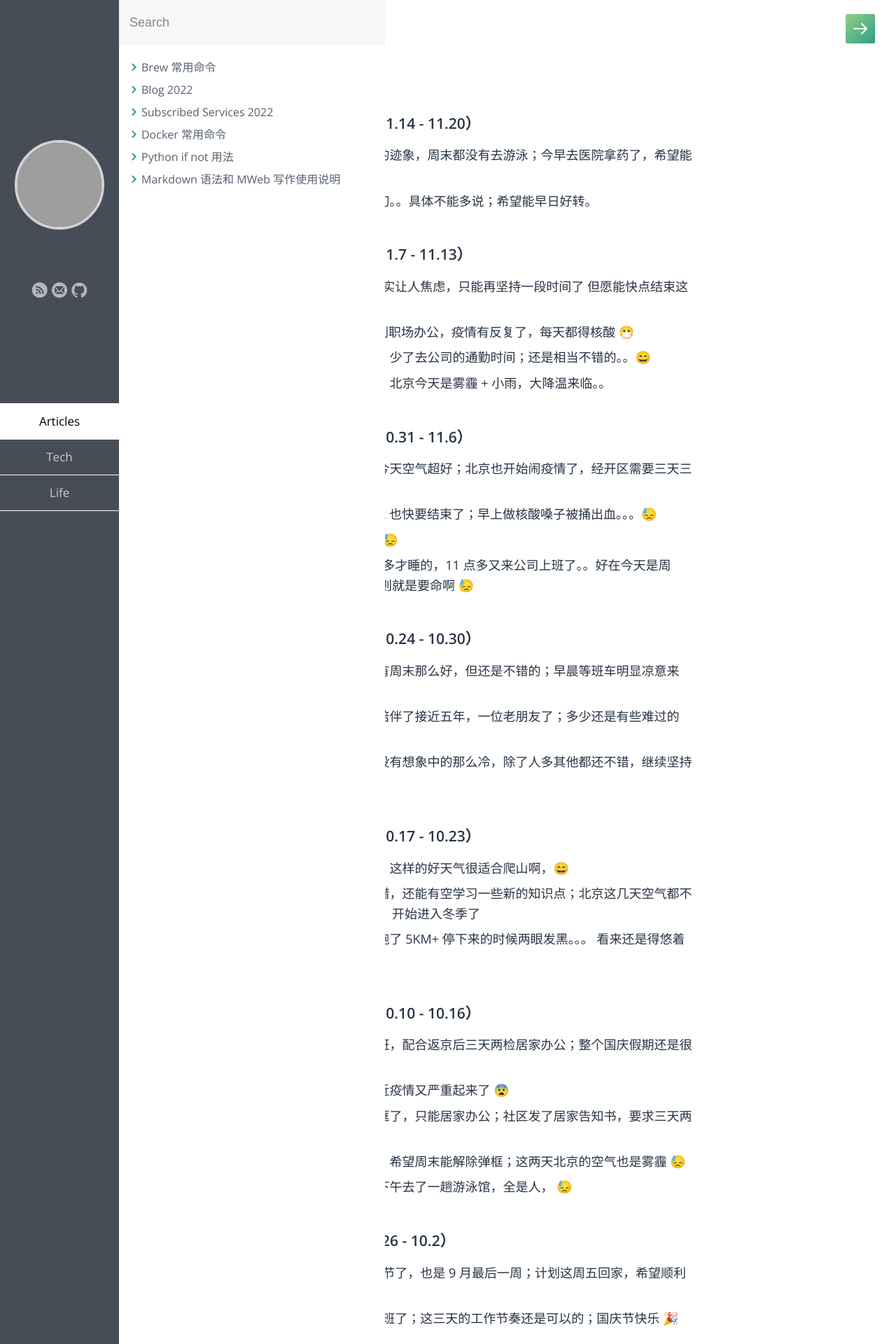
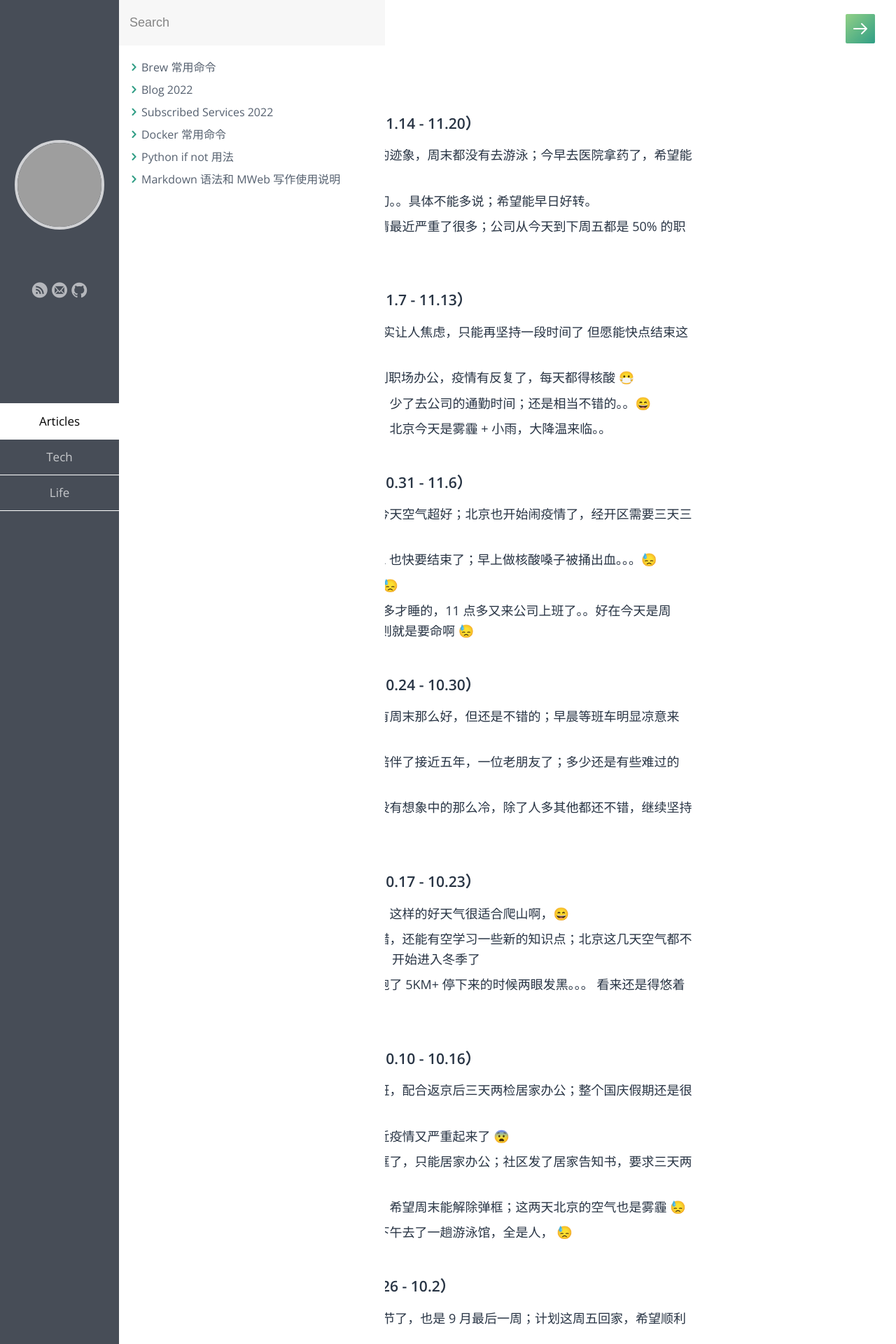
Before and after one commit to samxupeiran/samxupeiran.github.io, a Jekyll site: the page built from _posts/life/2022-05-06-my-blog.md, in a window 1280 px wide. Shown: the top 1920 px of the page at 70% size. Built offline with Jekyll 4.4.1, drawn with Linux system fonts in a browser that asks for light colours; some web fonts are replaced; some of the changed text lies outside the part shown; grey boxes are pictures that could not be loaded.

Commit message:
feat: add weekly blog 11.18

```diff
--- a/_posts/life/2022-05-06-my-blog.md
+++ b/_posts/life/2022-05-06-my-blog.md
@@ -9,6 +9,7 @@ tags: Blog
 - ### 2022 年 11 月 第 3 周（11.14 - 11.20）
      - 11.14 这两天胃病有复发的迹象，周末都没有去游泳；今早去医院拿药了，希望能尽快好转。。。
      - 11.15 这几天的疫情很魔幻。。具体不能多说；希望能早日好转。
+     - 11.18 周五了，北京的疫情最近严重了很多；公司从今天到下周五都是 50% 的职场要求
 
 - ### 2022 年 11 月 第 2 周（11.7 - 11.13）
      - 11.7 周一，最近的工作着实让人焦虑，只能再坚持一段时间了 但愿能快点结束这样的状态 😮‍💨
```
